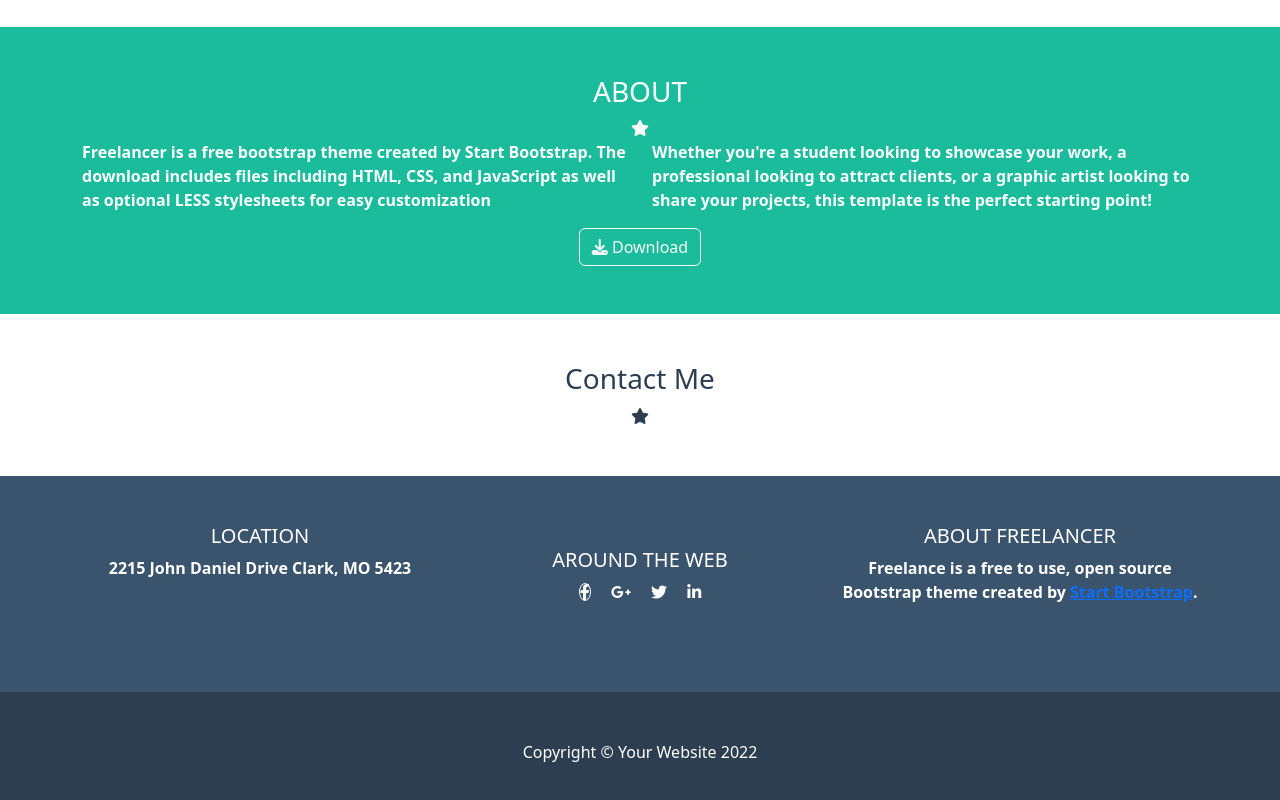
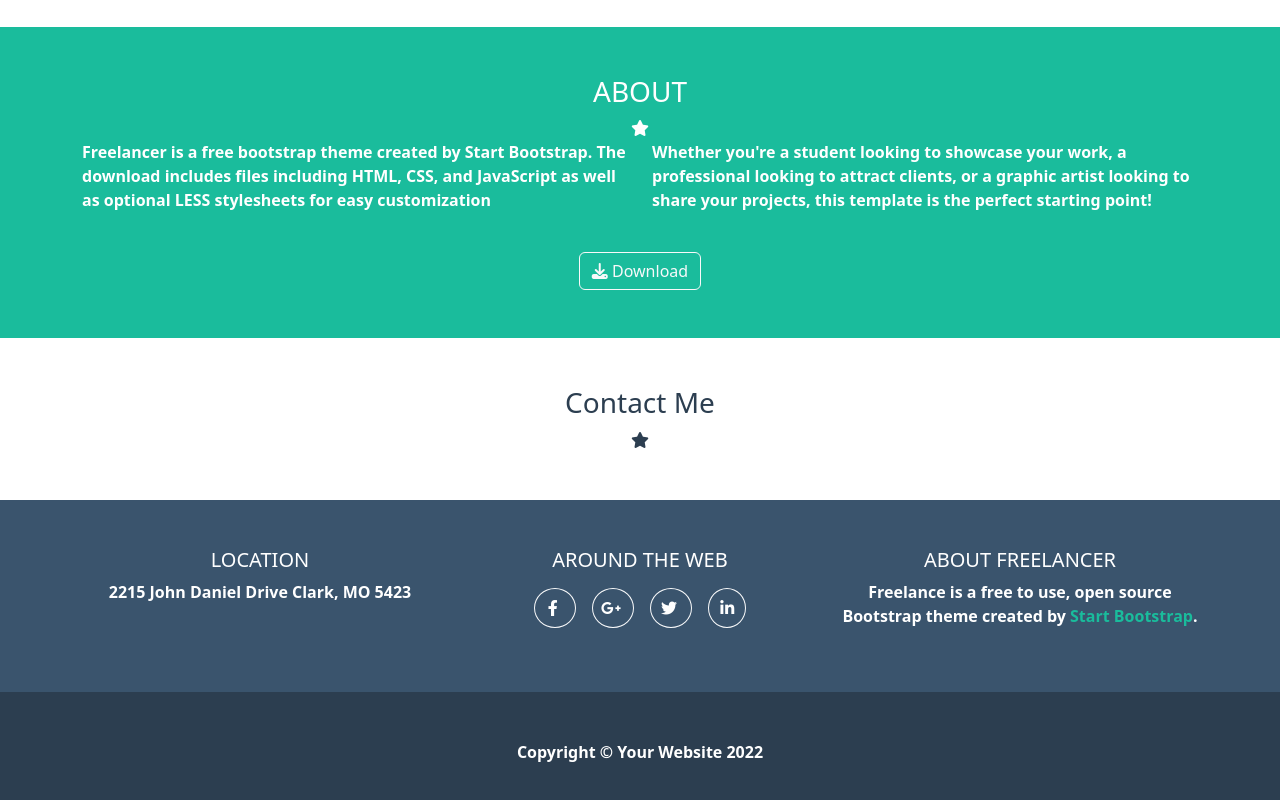
Before and after one commit to Pacciatore/html-css-bootstrap-freelancer, a plain HTML site: page index.html in a window 1280 px wide. Shown: the part 1882-2682 px from the top of the page. Drawn offline with nearby package versions, Linux system fonts and the light colour scheme.

Commit message:
Completamento footer

```diff
--- a/css/style.css
+++ b/css/style.css
@@ -8,7 +8,7 @@
     background-color: #3a546d;
 }
 
-.tr-greyblue {
+.tr-text-greyblue {
     color: #2c3e50;
 }
 
@@ -16,8 +16,17 @@
     background-color: #1abc9c;
 }
 
+.tr-text-green {
+    color: #1abc9c;
+}
+
 .tr-pt-main {
     padding-top: 77px;
+}
+
+.tr-icon-square {
+    width: 20px;
+    height: 20px;
 }
 
 /* CONTENT */
--- a/index.html
+++ b/index.html
@@ -24,9 +24,9 @@
 <body>
 
     <!-- TODO migliorare il flex con row e col -->
-    <header class="container-fluid tr-bg-greyblue position-absolute text-uppercase">
+    <header class="container-fluid tr-bg-greyblue position-fixed text-uppercase">
         <div class="container-lg text-white p-4 d-flex justify-content-between align-items-center">
-            <h1 class="h3 m-0">Start Bootstrap</h1>
+            <h1 class="h3 m-0"><a href="#" class="text-white text-decoration-none">Start Bootstrap</a></h1>
 
             <div class="menu h6 m-0">
                 <div class="border rounded py-1 px-3 text-white-50 d-lg-none">
@@ -74,7 +74,7 @@
 
             <div class="row gy-4">
 
-                <div class="col-12 text-uppercase tr-greyblue">
+                <div class="col-12 text-uppercase tr-text-greyblue">
                     <h2 class="h3">Portfolio</h2>
                     <i class="fa-solid fa-star"></i>
                 </div>
@@ -132,7 +132,7 @@
                             starting point!</p>
                     </div>
 
-                    <div class="col-12 text-center">
+                    <div class="col-12 text-center mt-4">
                         <button class="btn btn-outline-light"><i class="fa-solid fa-download"></i>
                             Download</button>
                     </div>
@@ -143,20 +143,20 @@
 
         </div>
 
-        <div id="contact-me" class="container-fluid tr-greyblue py-5">
+        <div id="contact-me" class="container-fluid tr-text-greyblue py-5">
 
             <div class="container-sm">
 
                 <div class="row">
+
                     <div class="col-12 text-center">
                         <h2 class="h3">Contact Me</h2>
                         <i class="fa-solid fa-star"></i>
                     </div>
-                    <div class="col"></div>
-                    <div class="col"></div>
-                    <div class="col"></div>
-                    <div class="col"></div>
-                    <div class="col"></div>
+
+                    <div class="col">
+                        <form action=""></form>
+                    </div>
                 </div>
 
             </div>
@@ -166,7 +166,6 @@
     </main>
 
 
-    <!-- TODO cerchi delle icone e <a> verde senza sottolineatura -->
     <footer class="text-white text-center">
 
         <div id="footer-contacts" class="tr-bg-light-greyblue py-5 fw-semibold">
@@ -180,19 +179,31 @@
                         <p>2215 John Daniel Drive Clark, MO 5423</p>
                     </div>
 
-                    <div class="col-12 col-lg-4 col-xxl-3 py-4 mb-3">
+                    <div class="col-12 col-lg-4 col-xxl-3 py-4 py-lg-0 mb-3">
 
-                        <h3 class="h5 text-uppercase">Around the Web</h3>
+                        <h3 class="h5 text-uppercase mb-4">Around the Web</h3>
 
                         <div class="social-icons">
 
-                            <i class="fa-brands fa-facebook-f mx-2 border border-light rounded-circle"></i>
+                            <span class="border border-light rounded-circle p-2 mx-2">
+                                <a href="#"
+                                    class="fa-brands fa-facebook-f text-white text-decoration-none tr-icon-square"></a>
+                            </span>
 
-                            <i class="fa-brands fa-google-plus-g mx-2"></i>
+                            <span class="border border-light rounded-circle p-2 mx-2">
+                                <a href="#"
+                                    class="fa-brands fa-google-plus-g text-white text-decoration-none tr-icon-square"></a>
+                            </span>
 
-                            <i class="fa-brands fa-twitter mx-2"></i>
+                            <span class="border border-light rounded-circle p-2 mx-2">
+                                <a href="#"
+                                    class="fa-brands fa-twitter text-white text-decoration-none tr-icon-square"></a>
+                            </span>
 
-                            <i class="fa-brands fa-linkedin-in mx-2"></i>
+                            <span class="border border-light rounded-circle p-2 mx-2">
+                                <a href="#"
+                                    class="fa-brands fa-linkedin-in text-white text-decoration-none tr-icon-square"></a>
+                            </span>
 
                         </div>
 
@@ -202,7 +213,8 @@
 
                         <h3 class="h5 text-uppercase">About Freelancer</h3>
 
-                        <p>Freelance is a free to use, open source Bootstrap theme created by <a href="#">Start
+                        <p>Freelance is a free to use, open source Bootstrap theme created by <a href="#"
+                                class="tr-text-green text-decoration-none">Start
                                 Bootstrap</a>.</p>
 
                     </div>
@@ -213,7 +225,7 @@
 
         </div>
 
-        <div id="copyrights" class="tr-bg-greyblue py-5">
+        <div id="copyrights" class="tr-bg-greyblue py-5 fw-semibold">
 
             <div class="container-fluid">
                 <div class="row">
@@ -226,7 +238,7 @@
 
             </div>
 
-    </div>
+        </div>
 
     </footer>
 
```
